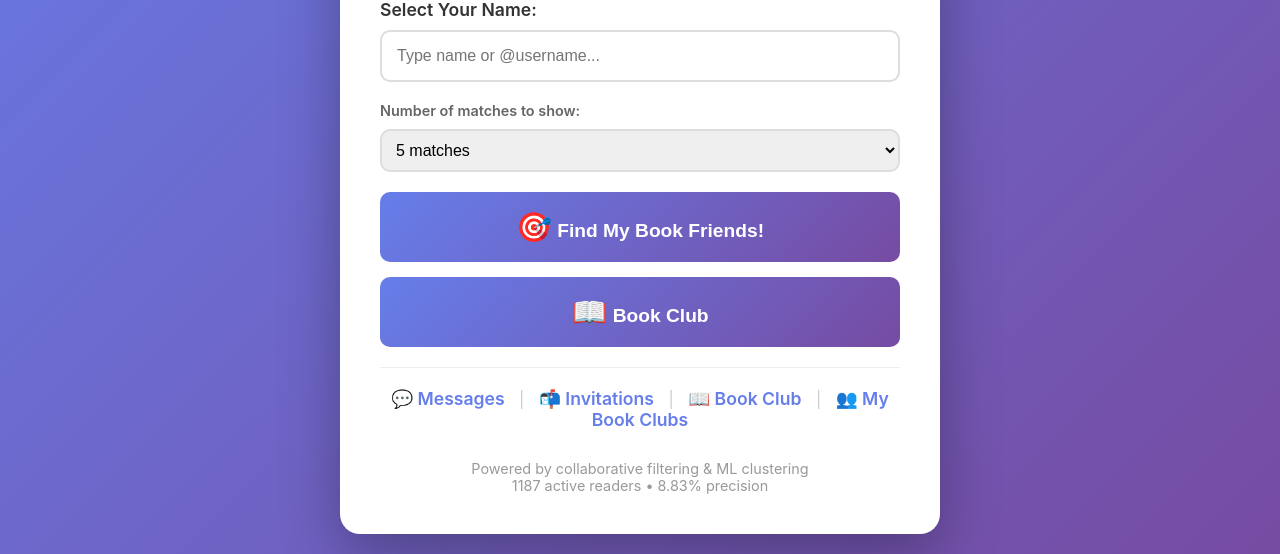
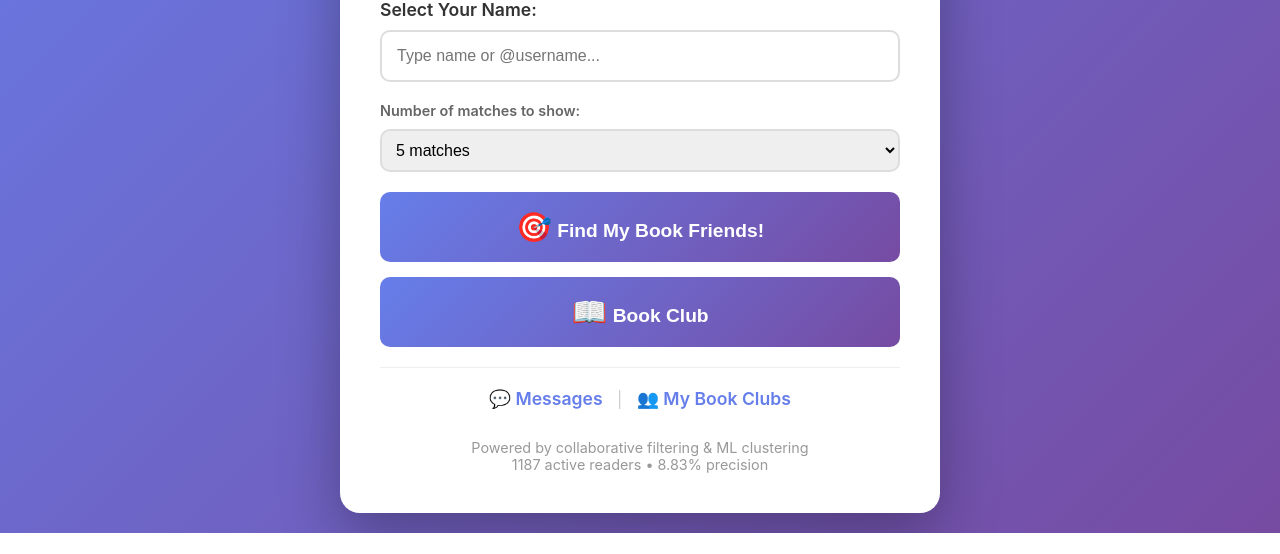
Before and after one commit to RaggedR/hardcover-live, a Flask app: page / in a window 1280 px wide. Shown: the part 423-977 px from the top of the page. After the commit the page ends 956 px from the top, so only its background shows below. Run offline with Flask 3, Linux system fonts and the light colour scheme.

Commit message:
Simplify navigation: keep only Messages and My Book Clubs
Co-Authored-By: Claude Opus 4.5 <noreply@anthropic.com>

```diff
--- a/webapp/templates/index.html
+++ b/webapp/templates/index.html
@@ -261,10 +261,6 @@
         <div id="messages-link" class="messages-link">
             <a href="#" id="view-messages" onclick="return checkUserSelected()">💬 Messages <span id="message-badge" style="display:none; background:#667eea; color:white; border-radius:10px; padding:2px 6px; font-size:0.8em; margin-left:3px;"></span></a>
             <span style="margin: 0 10px; color: #ccc;">|</span>
-            <a href="#" id="invitations-link" onclick="return goToInvitations()">📬 Invitations <span id="invite-badge" style="display:none; background:#e53935; color:white; border-radius:10px; padding:2px 6px; font-size:0.8em; margin-left:3px;"></span></a>
-            <span style="margin: 0 10px; color: #ccc;">|</span>
-            <a href="#" id="book-club-link" onclick="return goToBookClub()">📖 Book Club</a>
-            <span style="margin: 0 10px; color: #ccc;">|</span>
             <a href="#" id="my-groups-link" onclick="return goToMyGroups()">👥 My Book Clubs</a>
         </div>
 
@@ -420,16 +416,6 @@
             return false;
         }
 
-        function goToInvitations() {
-            if (!userIdInput.value) {
-                alert('Please select your name first');
-                searchInput.focus();
-                return false;
-            }
-            window.location.href = '/invitations?user_id=' + userIdInput.value;
-            return false;
-        }
-
         // Check for unread messages when user is selected
         async function checkMessages() {
             if (!userIdInput.value) return;
@@ -448,30 +434,11 @@
             }
         }
 
-        // Check for invitation count when user is selected
-        async function checkInvitations() {
-            if (!userIdInput.value) return;
-            try {
-                const response = await fetch('/invitations/count?user_id=' + userIdInput.value);
-                const data = await response.json();
-                const badge = document.getElementById('invite-badge');
-                if (data.count > 0) {
-                    badge.textContent = data.count;
-                    badge.style.display = 'inline';
-                } else {
-                    badge.style.display = 'none';
-                }
-            } catch (err) {
-                console.error('Error checking invitations:', err);
-            }
-        }
-
-        // Override selectUser to also check messages and invitations
+        // Override selectUser to also check messages
         const originalSelectUser = selectUser;
         selectUser = function(id, name, username) {
             originalSelectUser(id, name, username);
             checkMessages();
-            checkInvitations();
         };
     </script>
 </body>
```
